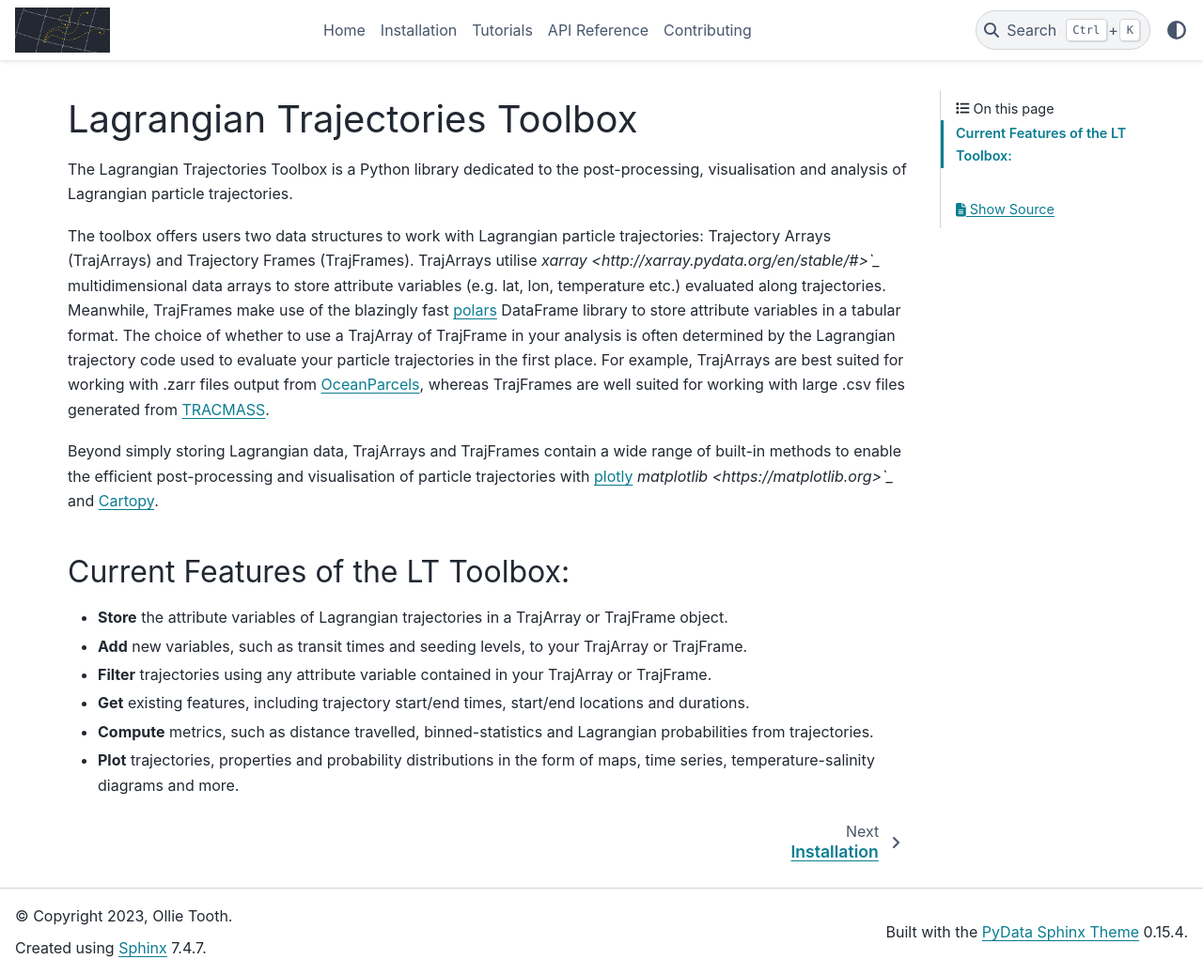
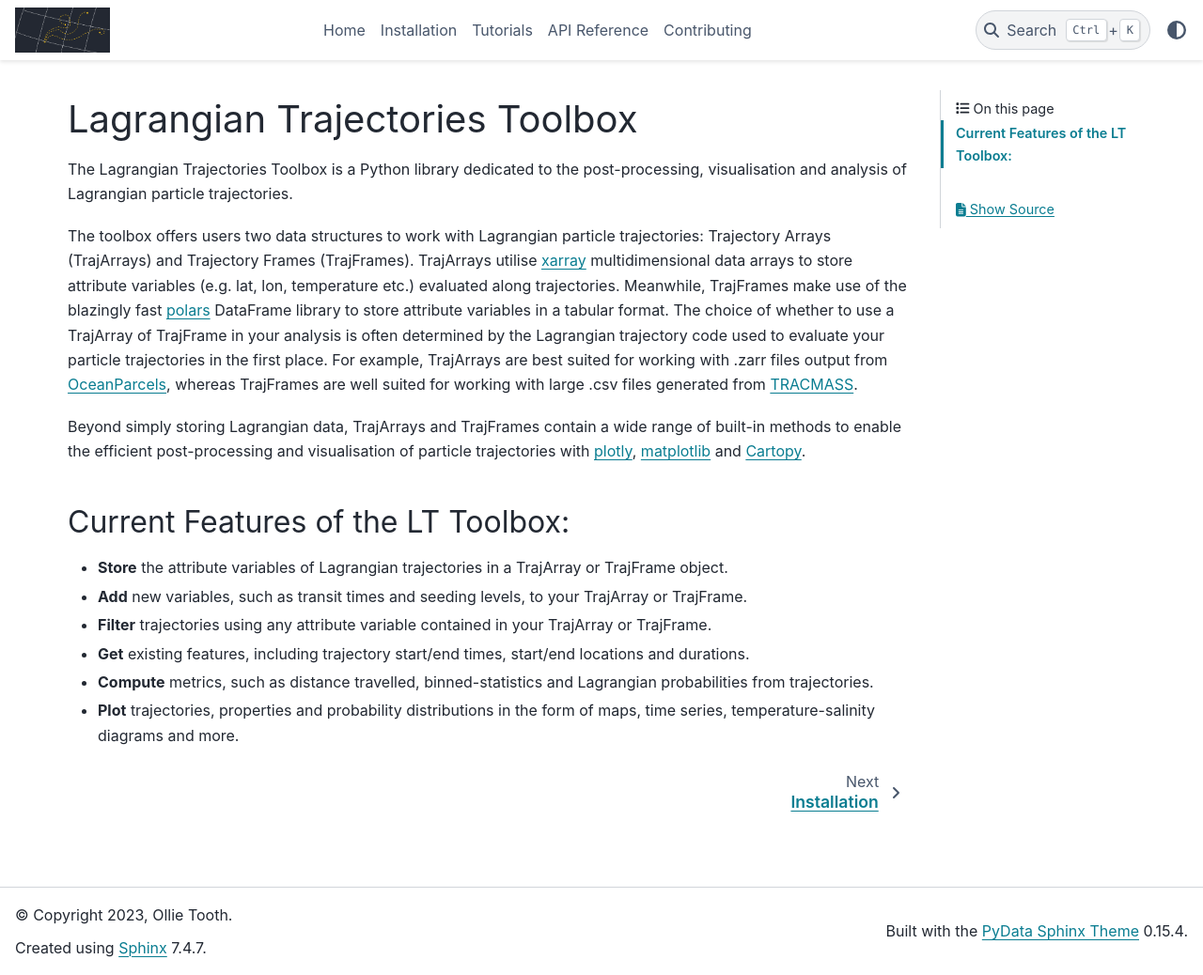
Before and after one commit to oj-tooth/lt_toolbox, a Sphinx documentation site: the page built from docs/index.rst, in a window 1280 px wide and 1038 px high. Shown: the whole window at 94% size. Built offline with Sphinx 7.4.7 and the PyData theme 0.15.4, drawn with Linux system fonts in a browser that asks for light colours; pages that are not in the unit, such as notebooks, are missing from menus.

Commit message:
Updated external links to xarray and matplotlib libs

```diff
--- a/docs/index.rst
+++ b/docs/index.rst
@@ -4,9 +4,9 @@ Lagrangian Trajectories Toolbox
 The Lagrangian Trajectories Toolbox is a Python library dedicated to the post-processing, visualisation and analysis of Lagrangian particle trajectories.
 
 The toolbox offers users two data structures to work with Lagrangian particle trajectories: Trajectory Arrays (TrajArrays) and Trajectory Frames (TrajFrames).
-TrajArrays utilise `xarray <http://xarray.pydata.org/en/stable/#>`_` multidimensional data arrays to store attribute variables (e.g. lat, lon, temperature etc.) evaluated along trajectories. Meanwhile, TrajFrames make use of the blazingly fast `polars <https://pola-rs.github.io/polars-book/user-guide/index.html>`_ DataFrame library to store attribute variables in a tabular format. The choice of whether to use a TrajArray of TrajFrame in your analysis is often determined by the Lagrangian trajectory code used to evaluate your particle trajectories in the first place. For example, TrajArrays are best suited for working with .zarr files output from `OceanParcels <https://oceanparcels.org>`_, whereas TrajFrames are well suited for working with large .csv files generated from `TRACMASS <https://www.tracmass.org>`_.
+TrajArrays utilise `xarray <http://xarray.pydata.org/en/stable/#>`_ multidimensional data arrays to store attribute variables (e.g. lat, lon, temperature etc.) evaluated along trajectories. Meanwhile, TrajFrames make use of the blazingly fast `polars <https://pola-rs.github.io/polars-book/user-guide/index.html>`_ DataFrame library to store attribute variables in a tabular format. The choice of whether to use a TrajArray of TrajFrame in your analysis is often determined by the Lagrangian trajectory code used to evaluate your particle trajectories in the first place. For example, TrajArrays are best suited for working with .zarr files output from `OceanParcels <https://oceanparcels.org>`_, whereas TrajFrames are well suited for working with large .csv files generated from `TRACMASS <https://www.tracmass.org>`_.
 
-Beyond simply storing Lagrangian data, TrajArrays and TrajFrames contain a wide range of built-in methods to enable the efficient post-processing and visualisation of particle trajectories with `plotly <https://plotly.com/python-api-reference/index.html>`_ `matplotlib <https://matplotlib.org>`_` and `Cartopy <https://scitools.org.uk/cartopy/docs/latest/>`_.
+Beyond simply storing Lagrangian data, TrajArrays and TrajFrames contain a wide range of built-in methods to enable the efficient post-processing and visualisation of particle trajectories with `plotly <https://plotly.com/python-api-reference/index.html>`_, `matplotlib <https://matplotlib.org>`_ and `Cartopy <https://scitools.org.uk/cartopy/docs/latest/>`_.
 
 Current Features of the LT Toolbox:
 -----------------------------------
```
